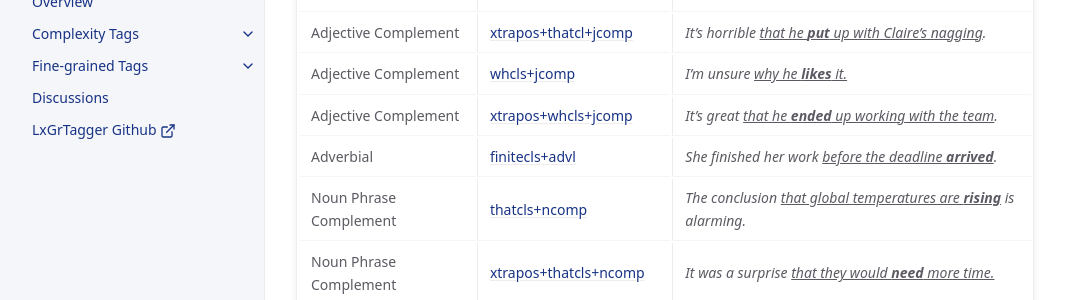
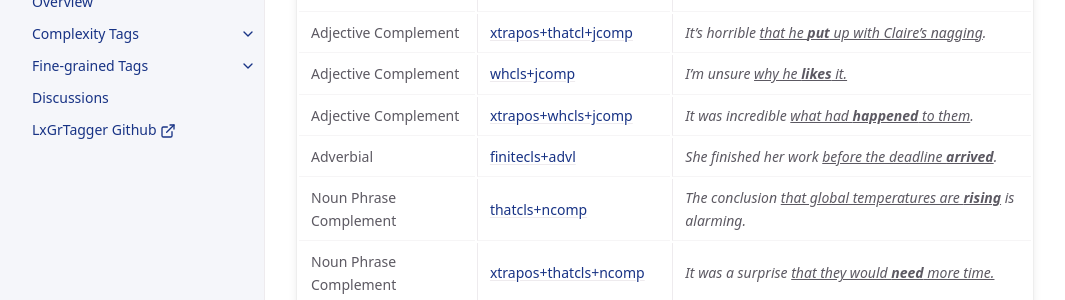
Before and after one commit to LCR-ADS-Lab/LxGrTagger-Documentation, a Jekyll site: the page built from docs/cx tags/index.md, in a window 1280 px wide and 900 px high, scrolled down 586 px. Shown: the part 154-454 px from the top of the window, without its empty margins (107-1172 px from the left). Built offline with Jekyll 4.4.1, drawn with Linux system fonts in a browser that asks for light colours; cached includes are drawn as plain includes.

Commit message:
Fix typos, etc.

```diff
--- a/docs/cx tags/index.md
+++ b/docs/cx tags/index.md
@@ -29,7 +29,7 @@ The tagging scheme is organized into hierarchical structures:
 | Adjective Complement   | [thatcls+jcomp](./1_Finite%20Clause/1_Syntactic%20function1/#adjective--that-complement-clause)           | *We’re happy <ins>that the hunger strike has **ended**</ins>.*  |
 | Adjective Complement   | [xtrapos+thatcl+jcomp](./1_Finite%20Clause/1_Syntactic%20function1/#extraposed-adjective--that-complement-clause)   | *It's horrible <ins>that he **put** up with Claire’s nagging</ins>.* |
 | Adjective Complement   | [whcls+jcomp](./1_Finite%20Clause/1_Syntactic%20function1/#adjective--wh-complement-clause)            | *I'm unsure <ins>why he **likes** it.</ins>*  |
-| Adjective Complement   | [xtrapos+whcls+jcomp](./1_Finite%20Clause/1_Syntactic%20function1/#extraposed-adjective--wh-complement-clause)  | *It's great <ins>that he **ended** up working with the team</ins>.* |
+| Adjective Complement   | [xtrapos+whcls+jcomp](./1_Finite%20Clause/1_Syntactic%20function1/#extraposed-adjective--wh-complement-clause)  | *It was incredible <ins>what had **happened** to them</ins>.* |
 | Adverbial              | [finitecls+advl](./1_Finite%20Clause/2_Syntactic%20function2/#finite-adverbial-clause)          | *She finished her work <ins>before the deadline **arrived**</ins>.* |
 | Noun Phrase Complement | [thatcls+ncomp](./1_Finite%20Clause/3_Syntactic%20function3/#noun--that-complement-clause)           | *The conclusion <ins>that global temperatures are **rising**</ins> is alarming.* |
 | Noun Phrase Complement | [xtrapos+thatcls+ncomp](./1_Finite%20Clause/3_Syntactic%20function3/#extraposed-noun--that-complement-clause)     | *It was a surprise <ins>that they would **need** more time.</ins>* |
```
